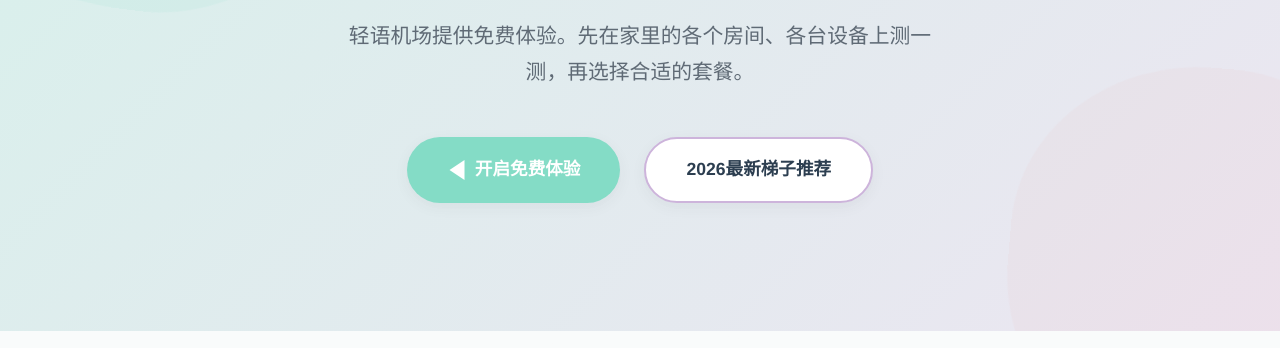
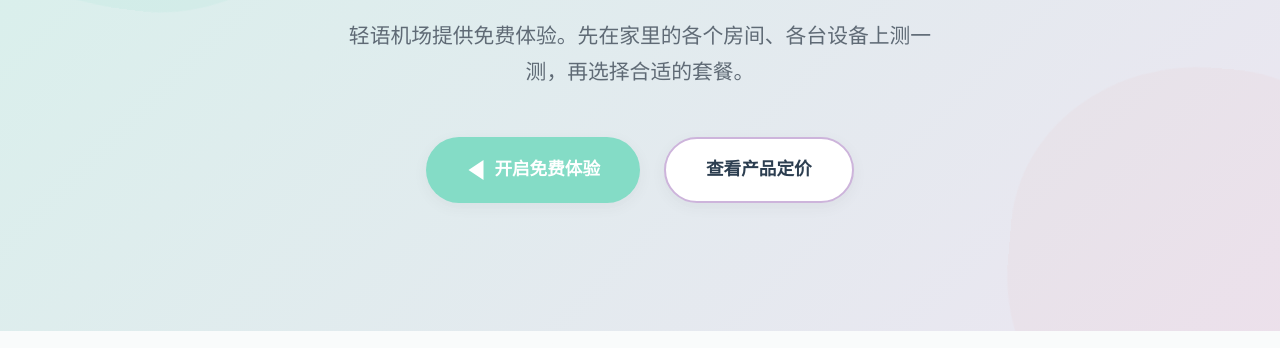
Before and after one commit to 9jacky9/qingyujichang.mom, a plain HTML site: page index.html in a window 1280 px wide. Shown: the part 452-800 px from the top of the page. Drawn offline with Linux system fonts and the light colour scheme.

Commit message:
Update hero ladder button to pricing section anchor

```diff
--- a/index.html
+++ b/index.html
@@ -61,9 +61,7 @@
       <a href="https://ww012.twilightaff.com/#/?code=A56DH1Af" class="btn btn-primary" rel="nofollow" target="_blank">
         <svg role="img" aria-label="轻语机场 Logo" style="width:20px;height:20px;margin-right:8px;fill:#fff;" viewBox="0 0 24 24"><path d="M3 12l18-12v24z"/></svg> 开启免费体验
       </a>
-      <a href="https://dajichang.mom/" class="btn btn-dofollow" target="_blank">
-        2026最新梯子推荐
-      </a>
+      <a href="#pricing" class="btn btn-dofollow">查看产品定价</a>
     </div>
   </section>
 
```
